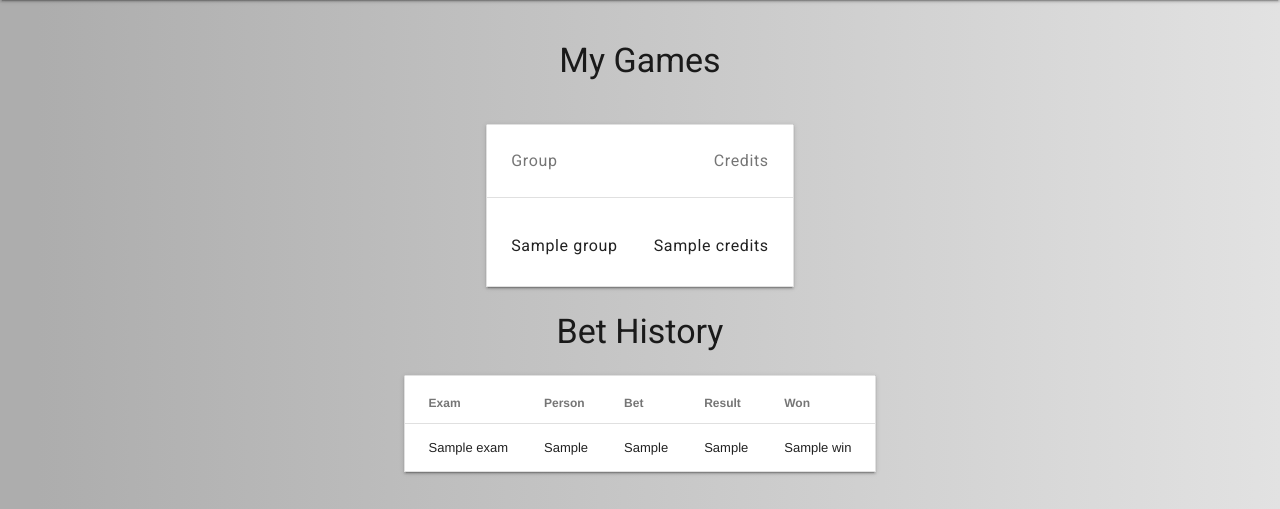
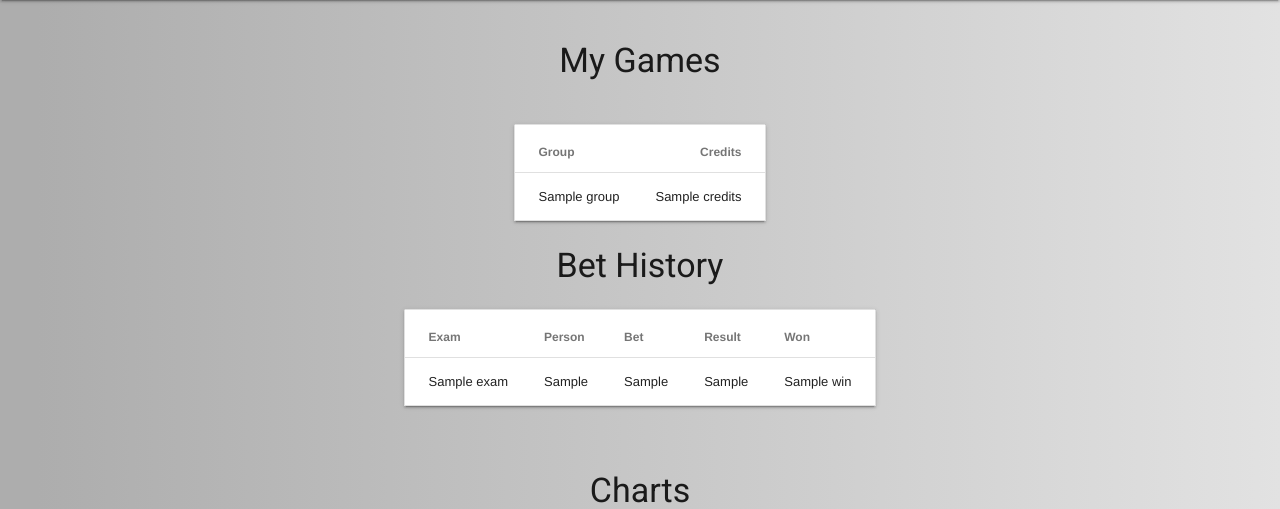
Before and after one commit to blipskr/grademate, a Django app: template loginsystem/templates/statistics.html in a window 1280 px wide. Shown: the part 64-573 px from the top of the page. Run offline with Django 3.2, Linux system fonts and the light colour scheme; the template is opened without the code that fills it: most values are stand-ins (such as "Sample title", 1, 10 or a date in 2020); data that the repository does not hold is empty; some libraries are stand-ins or nearby versions.

Commit message:
manage group bug fixed, more group->game fixed

```diff
--- a/game/templates/game.html
+++ b/game/templates/game.html
@@ -15,7 +15,7 @@
       <br>
       <button class="mdl-button mdl-js-button mdl-button--raised mdl-js-ripple-effect mdl-button--accent" onClick="location.href='/mygames/'">
         <i class="mdl-color-text--blue-grey-400 material-icons" role="presentation">arrow_back</i>
-        Back to my groups</button>
+        Back to my games</button>
         <br>
         <br>
         <button class="mdl-button mdl-js-button mdl-button--raised mdl-js-ripple-effect mdl-button--accent" onClick="location.href='entermarks'">
@@ -23,8 +23,8 @@
           {% if admin %}
           <br>
           <br>
-          <button class="mdl-button mdl-js-button mdl-button--raised mdl-js-ripple-effect mdl-button--accent" onClick="location.href='managegroup'">
-            <i class="mdl-color-text--blue-grey-400 material-icons" role="presentation">settings</i> Manage Group</button>
+          <button class="mdl-button mdl-js-button mdl-button--raised mdl-js-ripple-effect mdl-button--accent" onClick="location.href='managegame'">
+            <i class="mdl-color-text--blue-grey-400 material-icons" role="presentation">settings</i> Manage game</button>
             {% endif %}
           </div>
 
--- a/game/templates/managegroup.html
+++ b/game/templates/managegroup.html
@@ -11,7 +11,7 @@
   </div>
   <div class="mdl-cell mdl-cell--10-col">
     <center>
-      <h3>Group Management</h3>
+      <h3>Game Management</h3>
   </div>
   <div class="mdl-cell mdl-cell--1-col"></div>
 </div>
--- a/loginsystem/templates/statistics.html
+++ b/loginsystem/templates/statistics.html
@@ -11,14 +11,14 @@
       <br>
       <center>
         <table class="mdl-data-table mdl-js-data-table mdl-shadow--2dp" style="width: fill-parent;">
-          <th class="mdl-data-table__cell--non-numeric"><h6>Group</h6></th>
-          <th><h6>Credits</h6></th>
+          <th class="mdl-data-table__cell--non-numeric">Group</th>
+          <th>Credits</th>
       {% for group in groups %}
 
       <tr>
 
-        <td class="mdl-data-table__cell--non-numeric"><center><h6>{{ group }}</h6></center></td>
-        <td><center><h6>{{ group.credits }}</h6></center></td>
+        <td class="mdl-data-table__cell--non-numeric"><center>{{ group }}</center></td>
+        <td><center>{{ group.credits }}</center></td>
       </tr>
 
       {% endfor %}
```
Also changed, not shown: game/templates/gamewithadmin.html (deleted, +0 -9 lines), loginsystem/templates/accountsettings.html (+3 -16 lines).
